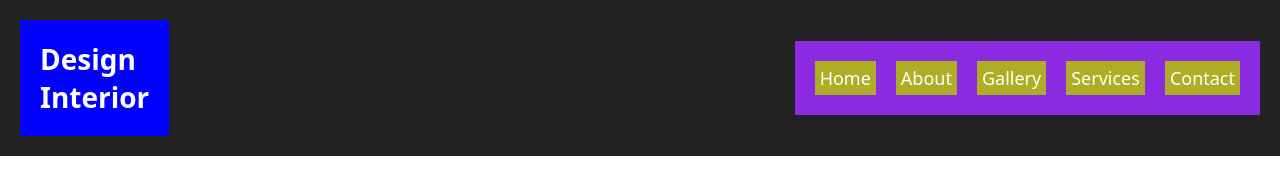
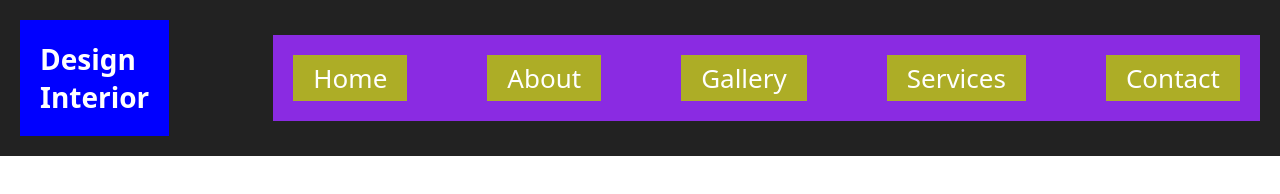
Before and after one commit to SteveNkDev17/Digital_Business-Card_IndiraD, a plain HTML site: page index.html in a window 1280 px wide. Drawn offline with Linux system fonts and the light colour scheme.

Commit message:
Aktualisiert...

```diff
--- a/css/main.css
+++ b/css/main.css
@@ -14,9 +14,6 @@ body
   justify-content: space-between;
   align-items: center;
 }
-
-
-
 
 .logo{
   background-color: blue;
@@ -39,18 +36,18 @@ body
   margin: 0;
   padding: 0;
   display: flex; /* li horizontal ausrichten*/
-  gap: 20px; /* Abstand zwischen den li */
+  gap: 80px; /* Abstand zwischen den li */
 }
 
 .list-item{
   background-color: rgb(173, 173, 38);
   margin: 0;
-  padding: 5px 5px;
+  padding: 5px 20px;
 }
 
 .nav-link {
   text-decoration: none;
-  font-size: 18px;
+  font-size: 26px;
   color: white;
 }
 
```
